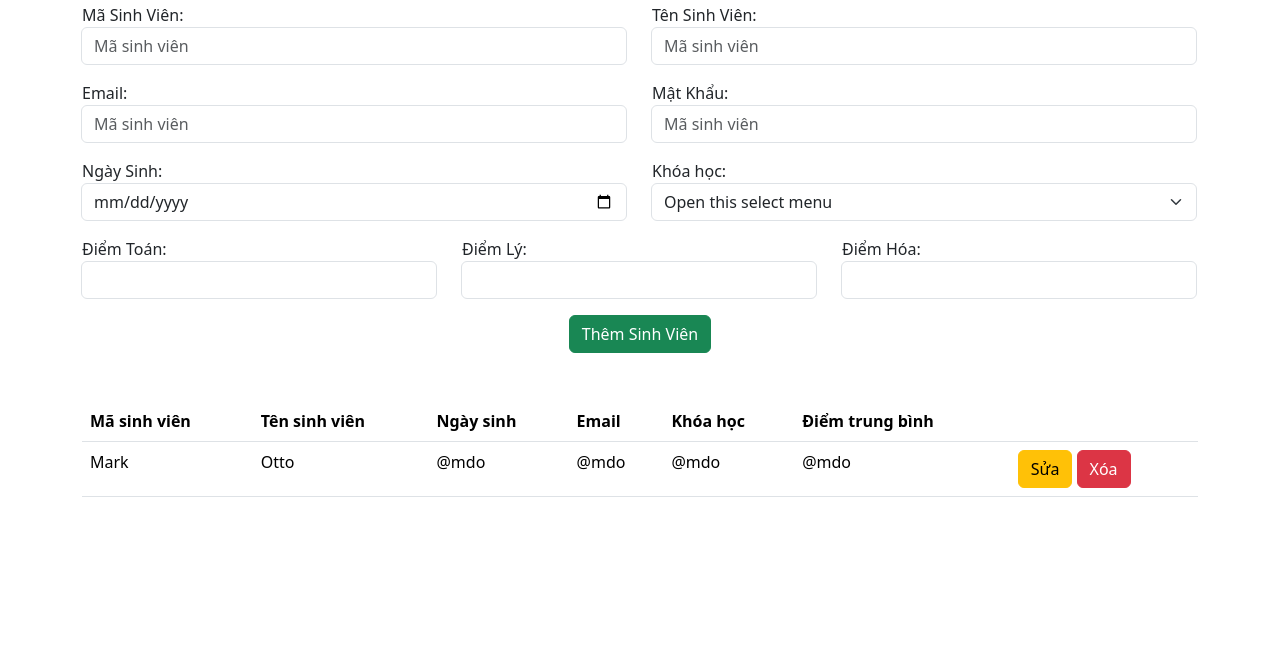
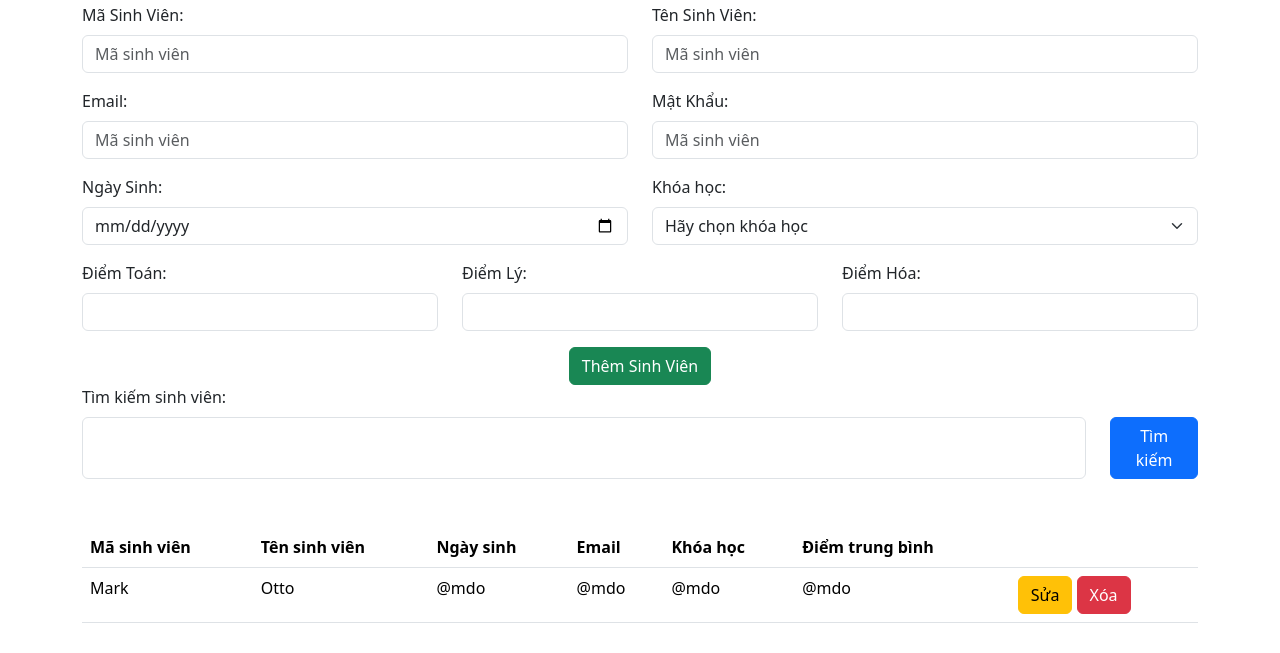
Before and after one commit to D41Ngo/BCDN10-JS, a plain HTML site: page index.html in a window 1280 px wide. Shown: the part 53-706 px from the top of the page. Drawn offline with nearby package versions, Linux system fonts and the light colour scheme.

Commit message:
setup ui

```diff
--- a/index.html
+++ b/index.html
@@ -22,40 +22,40 @@
             <!-- Input Thông Tin -->
             <div class="row">
                 <div class="col-6">
-                    <div class="input-group mb-3 flex-column">
-                        <label for="msv">Mã Sinh Viên:</label>
-                        <input id="msv" type="text" class="w-100 form-control" placeholder="Mã sinh viên">
+                    <div class="mb-3">
+                        <label class="form-label" for="msv">Mã Sinh Viên:</label>
+                        <input id="msv" type="text" class="form-control" placeholder="Mã sinh viên">
                     </div>
 
-                    <div class="input-group mb-3 flex-column">
-                        <label for="email">Email:</label>
-                        <input id="email" type="email" class="w-100 form-control" placeholder="Mã sinh viên">
+                    <div class="mb-3">
+                        <label class="form-label" for="email">Email:</label>
+                        <input id="email" type="email" class="form-control" placeholder="Mã sinh viên">
                     </div>
 
-                    <div class="input-group mb-3 flex-column">
-                        <label for="ngaySinh">Ngày Sinh:</label>
-                        <input id="ngaySinh" type="date" class="w-100 form-control" placeholder="Mã sinh viên">
+                    <div class="mb-3">
+                        <label class="form-label" for="ngaySinh">Ngày Sinh:</label>
+                        <input id="ngaySinh" type="date" class="form-control" placeholder="Mã sinh viên">
                     </div>
 
                 </div>
                 <div class="col-6">
-                    <div class="input-group mb-3 flex-column">
-                        <label for="tsv">Tên Sinh Viên:</label>
-                        <input id="tsv" type="text" class="w-100 form-control" placeholder="Mã sinh viên">
+                    <div class="mb-3">
+                        <label class="form-label" for="tsv">Tên Sinh Viên:</label>
+                        <input id="tsv" type="text" class="form-control" placeholder="Mã sinh viên">
                     </div>
 
-                    <div class="input-group mb-3 flex-column">
-                        <label for="matKhau">Mật Khẩu:</label>
-                        <input id="matKhau" type="password" class="w-100 form-control" placeholder="Mã sinh viên">
+                    <div class="mb-3">
+                        <label class="form-label" for="matKhau">Mật Khẩu:</label>
+                        <input id="matKhau" type="password" class="form-control" placeholder="Mã sinh viên">
                     </div>
 
-                    <div class="input-group mb-3 flex-column">
-                        <label for="khoaHoc">Khóa học:</label>
-                        <select id="khoaHoc" class="w-100 form-select">
-                            <option selected>Open this select menu</option>
-                            <option value="1">One</option>
-                            <option value="2">Two</option>
-                            <option value="3">Three</option>
+                    <div class="mb-3">
+                        <label class="form-label" for="khoaHoc">Khóa học:</label>
+                        <select id="khoaHoc" class="form-select">
+                            <option value="" selected>Hãy chọn khóa học</option>
+                            <option value="kh001">KH001</option>
+                            <option value="kh002">KH002</option>
+                            <option value="kh002">KH003</option>
                         </select>
                     </div>
                 </div>
@@ -63,27 +63,36 @@
             <!-- Input Điểm -->
             <div class="row">
                 <div class="col-4">
-                    <div class="input-group mb-3 flex-column">
-                        <label for="toan">Điểm Toán:</label>
-                        <input id="toan" type="text" class="w-100 form-control">
+                    <div class="mb-3">
+                        <label class="form-label" for="toan">Điểm Toán:</label>
+                        <input id="toan" type="text" class="form-control">
                     </div>
                 </div>
                 <div class="col-4">
-                    <div class="input-group mb-3 flex-column">
-                        <label for="ly">Điểm Lý:</label>
-                        <input id="ly" type="text" class="w-100 form-control">
+                    <div class="mb-3">
+                        <label class="form-label" for="ly">Điểm Lý:</label>
+                        <input id="ly" type="text" class="form-control">
                     </div>
                 </div>
                 <div class="col-4">
-                    <div class="input-group mb-3 flex-column">
-                        <label for="hoa">Điểm Hóa:</label>
-                        <input id="hoa" type="text" class="w-100 form-control">
+                    <div class="mb-3">
+                        <label class="form-label" for="hoa">Điểm Hóa:</label>
+                        <input id="hoa" type="text" class="form-control">
                     </div>
                 </div>
             </div>
 
             <div class="text-center">
                 <button class="btn btn-success">Thêm Sinh Viên</button>
+            </div>
+
+
+            <div class="mb-3">
+                <label class="form-label" for="tim-kiem-sv">Tìm kiếm sinh viên:</label>
+                <div class="d-flex gap-4">
+                    <input id="tim-kiem-sv" type="text" class="form-control">
+                    <button class="btn btn-primary">Tìm kiếm</button>
+                </div>
             </div>
 
 
```
